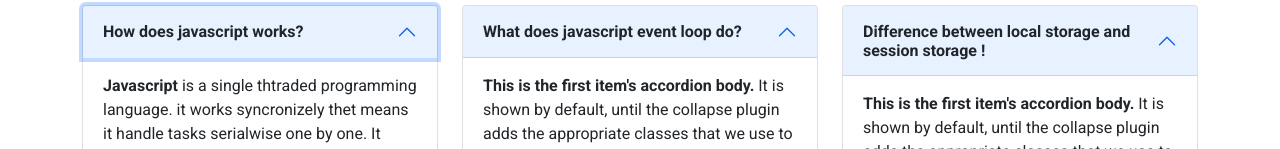
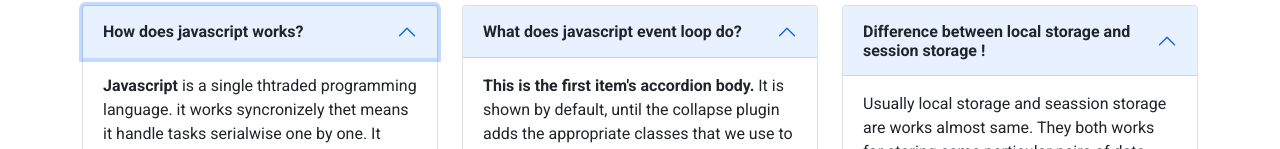
Before and after one commit to mizanulislampanna/assignment-7-insta-sohor, a plain HTML site: page index.html in a window 1280 px wide. Both pictures are taken after a click on the button "How does javascript works?". Shown: the part 1641-1790 px from the top of the page. Drawn offline with nearby package versions, Linux system fonts and the light colour scheme.

Commit message:
second answere done

```diff
--- a/index.html
+++ b/index.html
@@ -193,15 +193,17 @@
                 data-bs-parent="#accordionExample"
               >
                 <div class="accordion-body">
-                  <strong>This is the first item's accordion body.</strong> It
-                  is shown by default, until the collapse plugin adds the
-                  appropriate classes that we use to style each element. These
-                  classes control the overall appearance, as well as the showing
-                  and hiding via CSS transitions. You can modify any of this
-                  with custom CSS or overriding our default variables. It's also
-                  worth noting that just about any HTML can go within the
-                  <code>.accordion-body</code>, though the transition does limit
-                  overflow.
+                  Usually local storage and seassion storage are works almost
+                  same. They both works for storing same perticular pairs of
+                  data. Despite having so many similarities, they have a mejor
+                  difference between them. And it's expiration date. When a tab
+                  is closed ir reopened even if the domain open in a new tab the
+                  local storage will saved. Even if the browser is close it
+                  takes no effect on local storage cos it has no expiration.On
+                  the other hand seassion srorage is opposite in this case. It
+                  cleared when the page seassion ends or reopened the page even
+                  close the browser. Every time when a page open it creat a new
+                  seassion storage.
                 </div>
               </div>
             </div>
```
